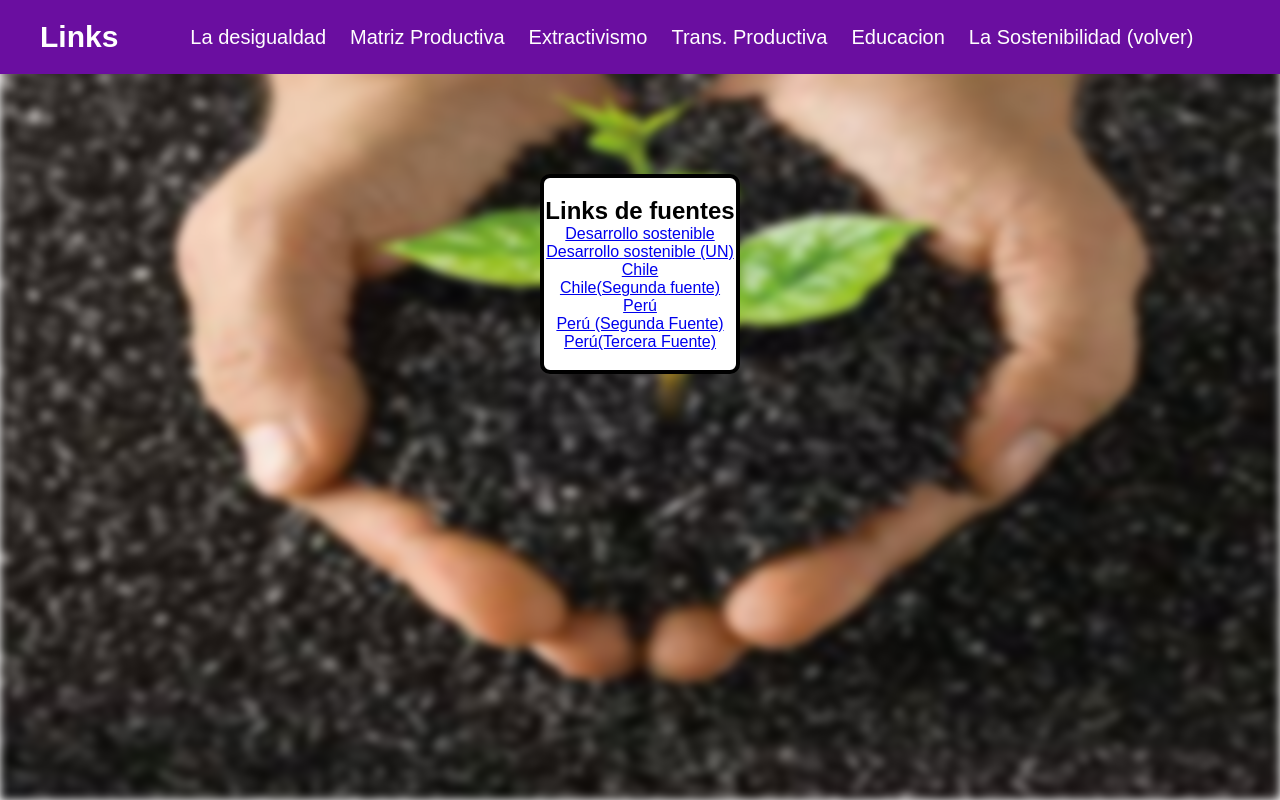
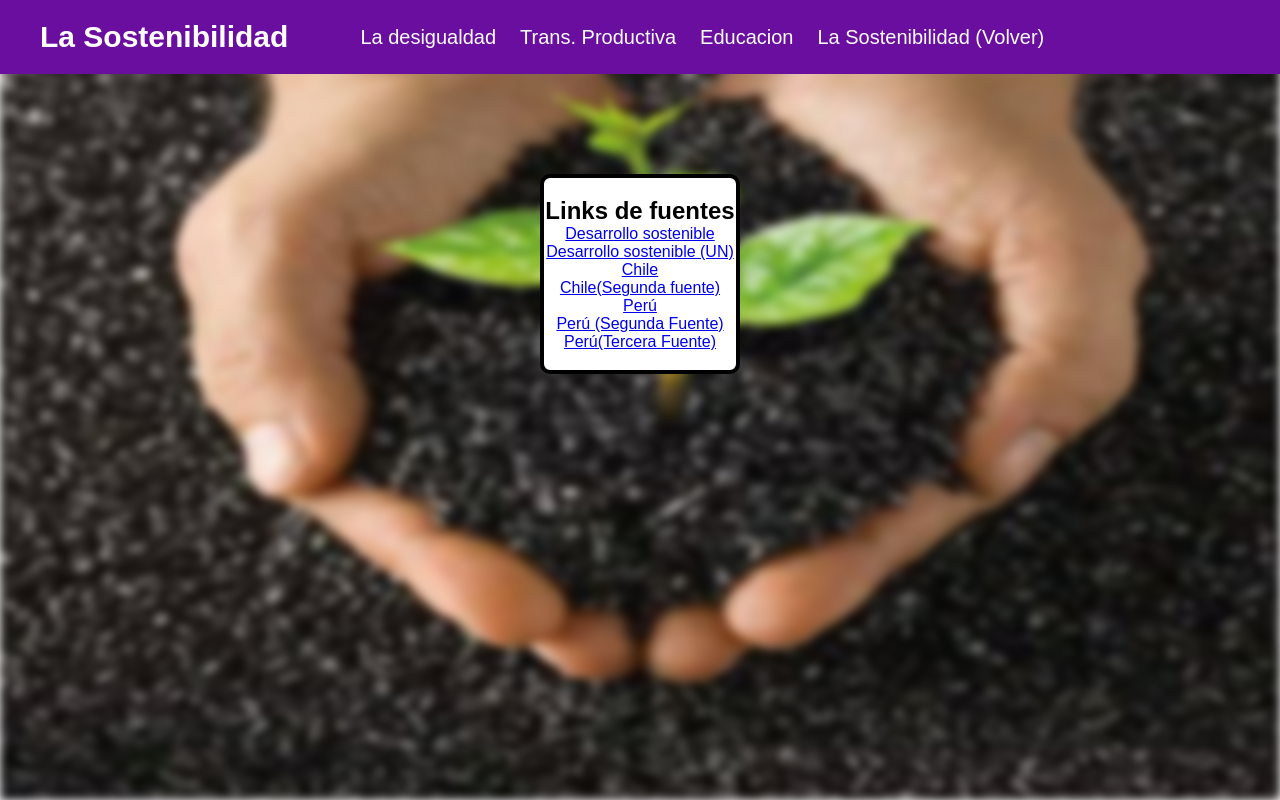
Before and after one commit to Tezk0/Repo-TareaCYLRL, a plain HTML site: page bibliografia.html in a window 1280 px wide. Drawn offline with nearby package versions, Linux system fonts and the light colour scheme; a web font is replaced by a local one.

Commit message:
version 67.41.11

```diff
--- a/bibliografia.html
+++ b/bibliografia.html
@@ -15,13 +15,11 @@
     <nav class="navbar"
      data-aos="fade-down"
      data-aos-offset="300">
-        <h1 class="cabeza">Links</h1>
-        <a href="">La desigualdad</a>
-        <a href="">Matriz Productiva</a>
-        <a href="">Extractivismo</a>
-        <a href="">Trans. Productiva</a>
-        <a href="">Educacion</a>
-        <a href="index.html">La Sostenibilidad (volver)</a>
+        <h1 class="cabeza">La Sostenibilidad</h1>
+        <a href="Data/desigualdad/index.html">La desigualdad</a>
+        <a href="Data/vixo/index.html">Trans. Productiva</a>
+        <a href="Data/educacion_postpandemia/index.html">Educacion</a>
+        <a href="index.html">La Sostenibilidad (Volver)</a>
     </nav>
     <div class="links"
     data-aos="zoom-in"
```
